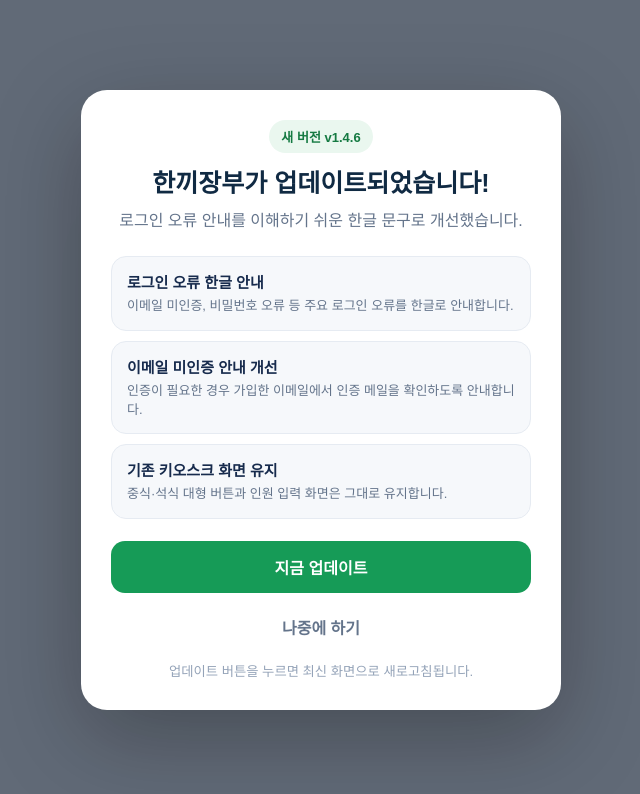
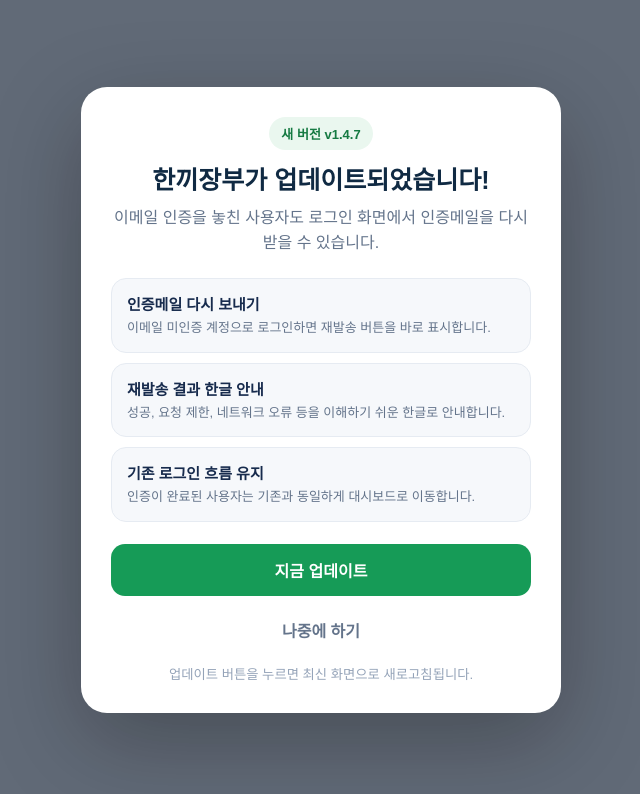
Before and after one commit to profile2018/hankki-jangbu, a Next.js app: page / in a window 1280 px wide. Shown: the top 794 px of the page, without its empty margins (319-959 px from the left). Built offline with nearby package versions, Linux system fonts and the light colour scheme; no server answers.

Commit message:
Bump app update notice to v1.4.7

```diff
--- a/app/UpdateNotice.js
+++ b/app/UpdateNotice.js
@@ -2,7 +2,7 @@
 
 import { useEffect, useState } from "react";
 
-const VERSION = "1.4.6";
+const VERSION = "1.4.7";
 const STORAGE_KEY = "hankki-jangbu-version";
 
 export default function UpdateNotice() {
@@ -31,11 +31,11 @@ export default function UpdateNotice() {
       <section className="update-card">
         <div className="update-badge">새 버전 v{VERSION}</div>
         <h2 id="update-title">한끼장부가 업데이트되었습니다!</h2>
-        <p className="update-lead">로그인 오류 안내를 이해하기 쉬운 한글 문구로 개선했습니다.</p>
+        <p className="update-lead">이메일 인증을 놓친 사용자도 로그인 화면에서 인증메일을 다시 받을 수 있습니다.</p>
         <div className="update-items">
-          <div><strong>로그인 오류 한글 안내</strong><span>이메일 미인증, 비밀번호 오류 등 주요 로그인 오류를 한글로 안내합니다.</span></div>
-          <div><strong>이메일 미인증 안내 개선</strong><span>인증이 필요한 경우 가입한 이메일에서 인증 메일을 확인하도록 안내합니다.</span></div>
-          <div><strong>기존 키오스크 화면 유지</strong><span>중식·석식 대형 버튼과 인원 입력 화면은 그대로 유지합니다.</span></div>
+          <div><strong>인증메일 다시 보내기</strong><span>이메일 미인증 계정으로 로그인하면 재발송 버튼을 바로 표시합니다.</span></div>
+          <div><strong>재발송 결과 한글 안내</strong><span>성공, 요청 제한, 네트워크 오류 등을 이해하기 쉬운 한글로 안내합니다.</span></div>
+          <div><strong>기존 로그인 흐름 유지</strong><span>인증이 완료된 사용자는 기존과 동일하게 대시보드로 이동합니다.</span></div>
         </div>
         <button type="button" className="update-now" onClick={applyUpdate}>지금 업데이트</button>
         <button type="button" className="update-later" onClick={later}>나중에 하기</button>
```
